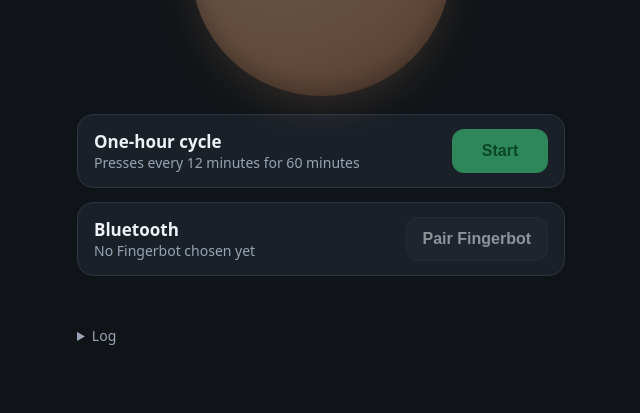
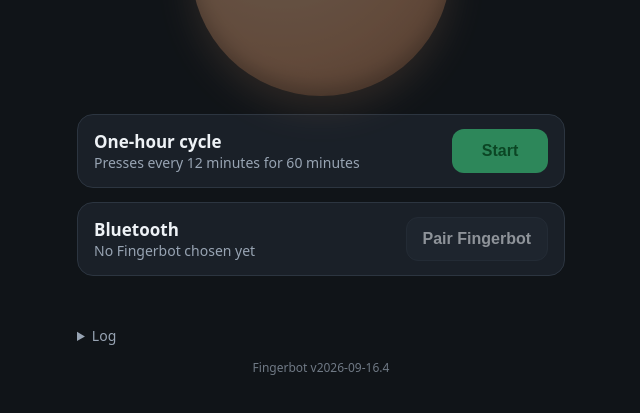
Before and after one commit to dcaloia/LightBot, a website with bundled scripts: page index.html in a window 1280 px wide. Shown: the part 359-772 px from the top of the page, without its empty margins (319-959 px from the left). Built offline with nearby package versions, Linux system fonts and the light colour scheme.

Commit message:
Show the build version in the footer and the log
Makes a stale cached copy of the page easy to spot from a pasted log.

Co-Authored-By: Claude Fable 5.1 <noreply@anthropic.com>
Claude-Session: https://claude.ai/code/session_01AevhCAYBzfdh9FzCZLBQMN

```diff
--- a/app.js
+++ b/app.js
@@ -5,6 +5,9 @@ import { WebBluetoothTransport, NoDeviceError, describeError } from './web-bluet
 import { Fingerbot } from './fingerbot.js';
 import { CycleRunner } from './cycle.js';
 import { DEFAULT_CREDENTIALS } from './config.js';
+
+// Bump on every deploy; shown in the footer and the log so a stale cached copy is obvious.
+export const APP_VERSION = '2026-09-16.4';
 
 const CREDS_KEY = 'fingerbot.credentials';
 const CYCLE_SETTINGS_KEY = 'fingerbot.cycleSettings';
@@ -415,6 +418,8 @@ setInterval(() => {
 // Start-up
 
 (async () => {
+  $('version').textContent = `v${APP_VERSION}`;
+  log(`Fingerbot v${APP_VERSION}`);
   if (!supported) log('Web Bluetooth is not available in this browser');
   if (!bot) log('No device keys yet; open Settings');
   if (supported) await transport.restoreDevice();
--- a/index.html
+++ b/index.html
@@ -68,6 +68,8 @@
       <summary>Log</summary>
       <pre id="log"></pre>
     </details>
+
+    <footer class="version muted">Fingerbot <span id="version"></span></footer>
   </main>
 
   <dialog id="settings">
--- a/style.css
+++ b/style.css
@@ -121,6 +121,8 @@ button.small { padding: 6px 12px; font-size: 14px; min-height: 36px; margin-top:
 .dots li.skipped { background: #6b7683; border-color: transparent; }
 .dots li.next { border-color: var(--accent); box-shadow: 0 0 0 3px rgba(255, 138, 61, 0.3); }
 
+.version { text-align: center; font-size: 12px; opacity: 0.7; }
+
 .status { min-height: 22px; text-align: center; color: var(--muted); font-size: 15px; }
 .status.ok { color: var(--good); }
 .status.error { color: var(--bad); }
```
